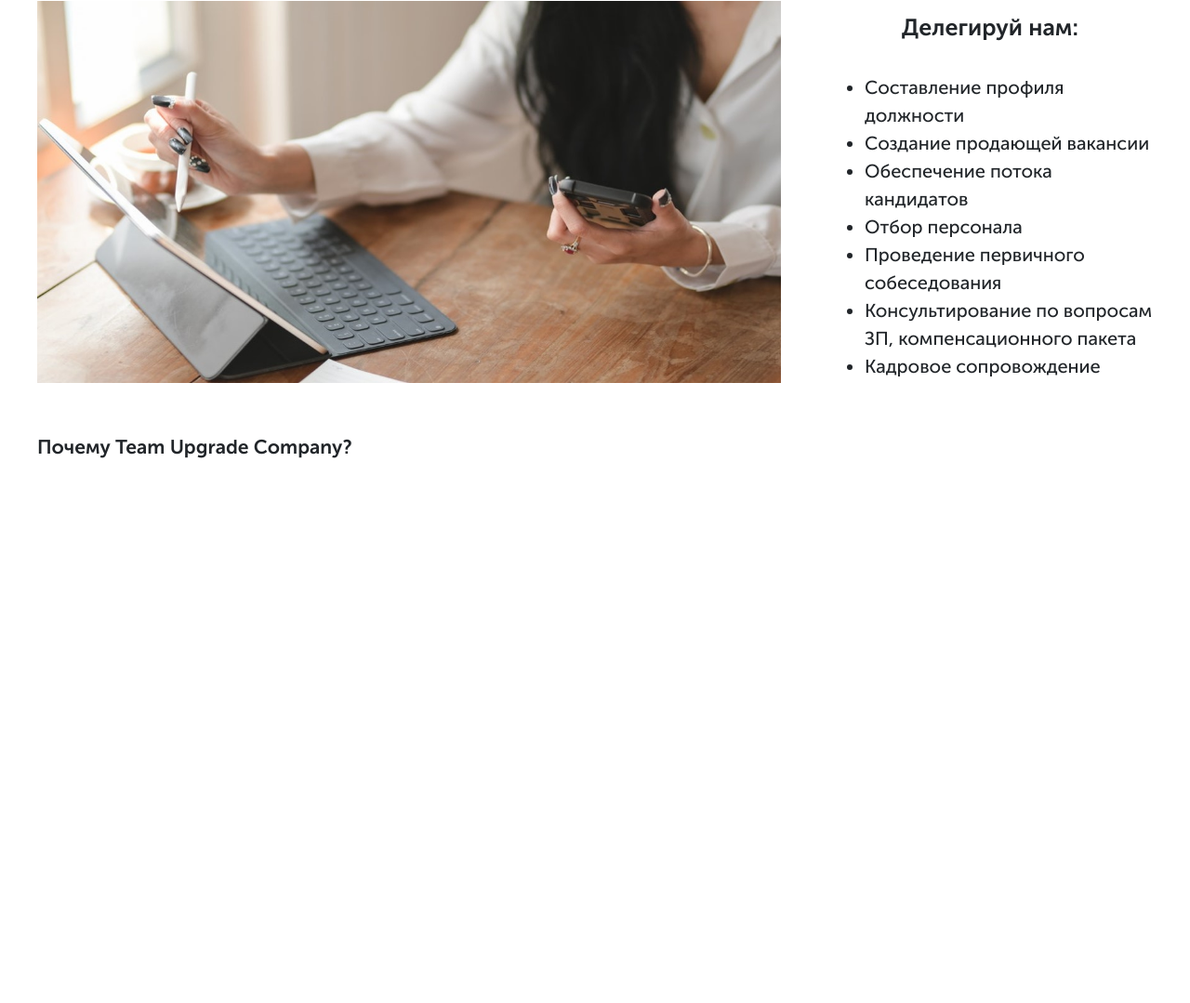
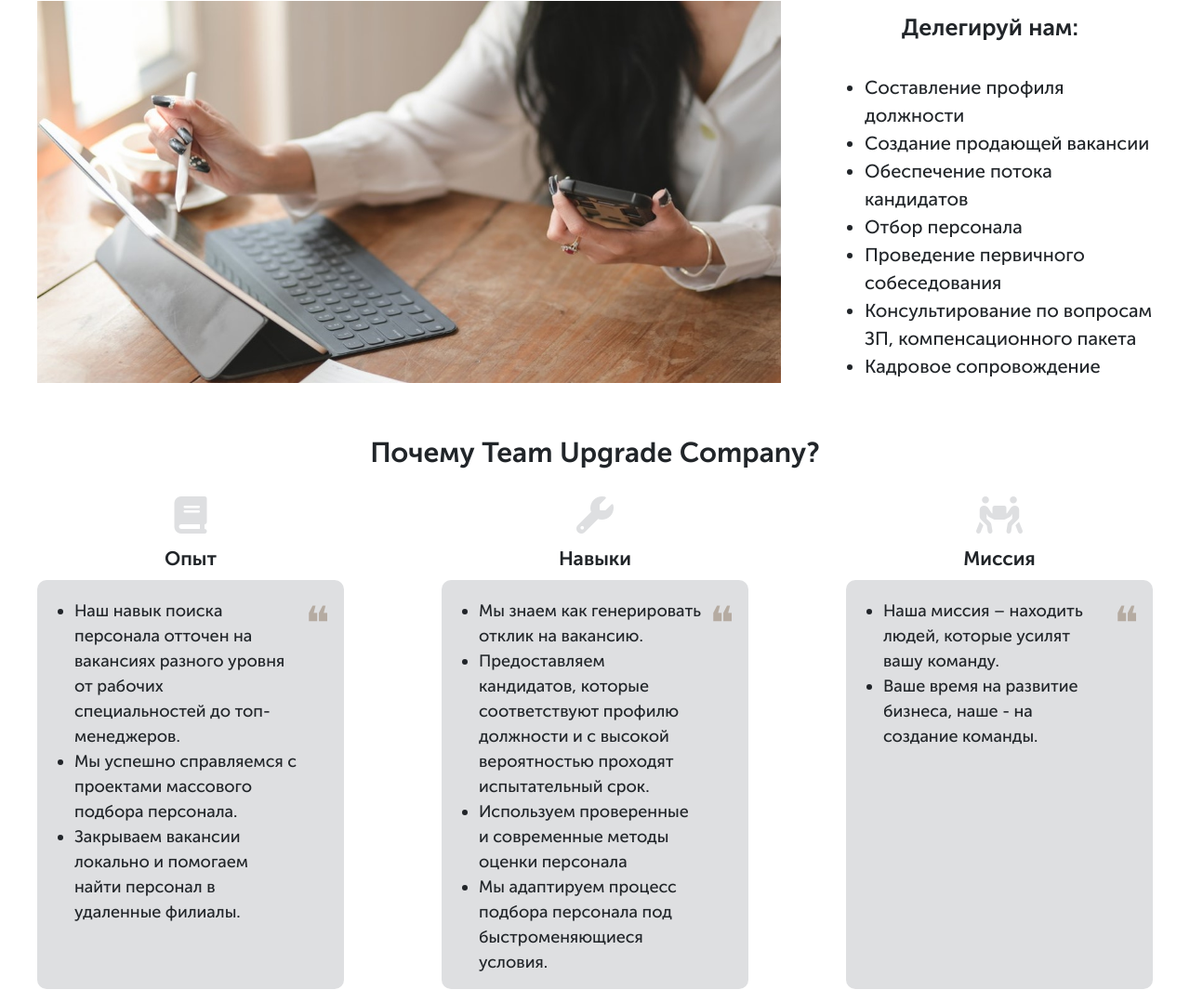
Before and after one commit to DenisovKirill/TUC-company, a website: page src/index.html in a window 1280 px wide. Shown: the part 1279-2358 px from the top of the page at 93% size. Before the commit the page ends 1798 px from the top, so only its background shows below. Drawn offline with Linux system fonts and the light colour scheme.

Commit message:
'21_07_2020'

```diff
--- a/src/index.html
+++ b/src/index.html
@@ -27,11 +27,11 @@
                    </div>
                 </div>
                 <div class="header__menu">
-                    <div class="header__menu-item">Главная</div>
-                    <div class="header__menu-item">Почему TUC</div>
-                    <div class="header__menu-item">Услуги</div>
-                    <div class="header__menu-item">Схема работы</div>
-                    <div class="header__menu-item">Контакты</div>
+                    <a href="#" class="header__menu-item">Главная</a>
+                    <a href="#" class="header__menu-item">Почему TUC</a>
+                    <a href="#" class="header__menu-item">Услуги</a>
+                    <a href="#" class="header__menu-item">Схема работы</a>
+                    <a href="#" class="header__menu-item">Контакты</a>
                 </div>
             </div>
         </header>
@@ -105,8 +105,41 @@
     </section>
     <section class="reasons">
         <div class="container">
+            <h2 class="reasons__title reasons__title_large">Почему Team Upgrade Company?</h2>
             <div class="reasons__wrapper">
-                <h2 class="reasons__title">Почему Team Upgrade Company?</h2>
+                <div class="reasons__item">
+                    <div class="reasons__icon"><i class="fas fa-book"></i></div>
+                    <h2 class="reasons__title">Опыт</h2>
+                    <div class="reasons__description reasons__description_large">
+                        <ul class="reasons__list">
+                            <li>Наш навык поиска персонала отточен на вакансиях разного уровня от рабочих специальностей до топ-менеджеров.</li>
+                            <li>Мы успешно справляемся с проектами  массового подбора персонала.</li>
+                            <li>Закрываем вакансии локально и помогаем найти персонал в  удаленные филиалы.</li>
+                        </ul>
+                    </div>
+                </div>
+                <div class="reasons__item">
+                    <div class="reasons__icon"><i class="fas fa-wrench"></i></div>
+                    <h2 class="reasons__title">Навыки</h2>
+                    <div class="reasons__description reasons__description_large">
+                        <ul class="reasons__list">
+                            <li>Мы знаем как генерировать отклик на вакансию.</li>
+                            <li>Предоставляем кандидатов, которые соответствуют профилю должности и с высокой вероятностью проходят испытательный срок.</li>
+                            <li>Используем проверенные и современные методы оценки персонала</li>
+                            <li>Мы адаптируем процесс подбора персонала под быстроменяющиеся условия.</li>
+                        </ul>
+                    </div>
+                </div>
+                <div class="reasons__item">
+                    <div class="reasons__icon"><i class="fas fa-people-carry"></i></div>
+                    <h2 class="reasons__title">Миссия</h2>
+                    <div class="reasons__description reasons__description_large">
+                        <ul class="reasons__list">
+                            <li>Наша миссия – находить людей, которые усилят вашу команду.</li>
+                            <li>Ваше время на развитие бизнеса, наше -  на создание команды.</li>
+                        </li
+                    </div>
+                </div>
             </div>
         </div>
     </section>
--- a/src/sass/blocks/_header.scss
+++ b/src/sass/blocks/_header.scss
@@ -60,6 +60,10 @@
 
     &__menu-item {
         font-size: 22px;
+        color: #000;
+        &:hover {
+            text-decoration: none;
+        }
     }
 
     .logo {
--- a/src/sass/blocks/_reasons.scss
+++ b/src/sass/blocks/_reasons.scss
@@ -13,6 +13,9 @@
     &__title {
         text-align: center;
         font-size: 21px;
+        &_large {
+            font-size: 30px;
+        }
     }
     &__description {
         position: relative;
@@ -28,8 +31,11 @@
             content: "\275D";
             font-size: 50px;
             color: #B5ABA1;
-            right: 20px;
+            right: 15px;
             top: 10px;
+        }
+        &_large {
+            min-height: 440px;
         }
     }
     &__list {
```
Also changed, not shown: src/css/style.min.css, src/img/logo.svg (added).
